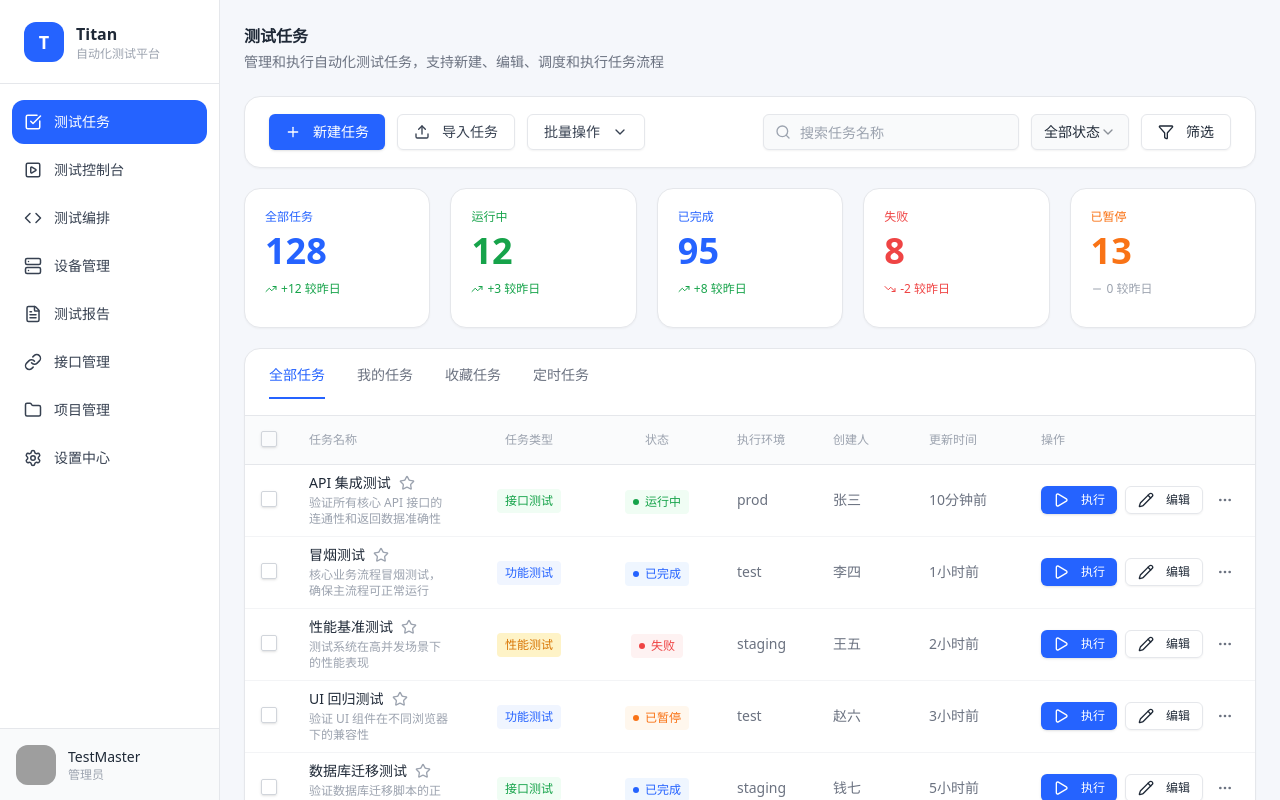
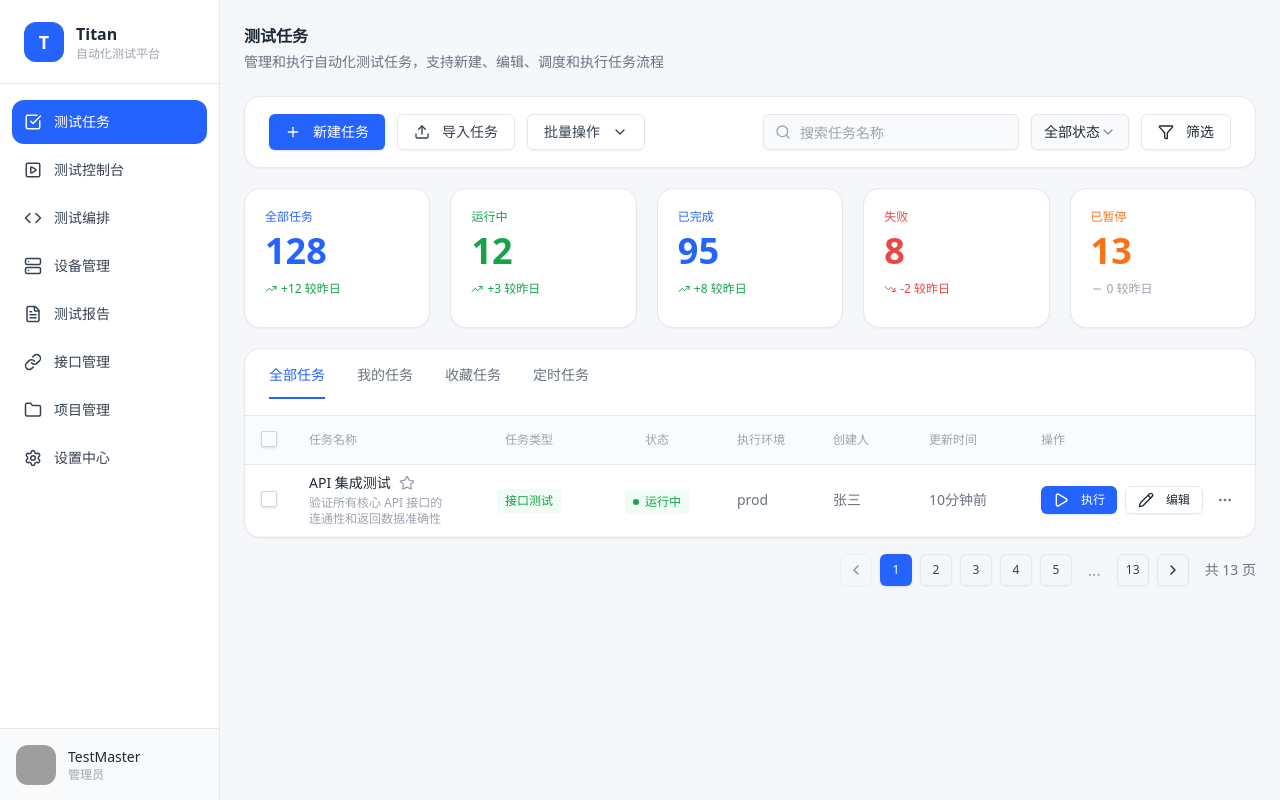
Before and after one commit to lihaichao110/Titan, a React (Vite) app: page / in a window 1280 px wide. Built offline with nearby package versions, Linux system fonts and the light colour scheme; grey boxes are pictures that could not be loaded; what @radix-ui/themes would draw is missing.

Commit message:
feat: 支持任务驱动的 PC Web 自动化逐字输入

```diff
--- a/src/pages/tasks/TasksPage.tsx
+++ b/src/pages/tasks/TasksPage.tsx
@@ -4,7 +4,8 @@ import { ActionToolbar } from "./components/ActionToolbar";
 import { StatsCards } from "./components/StatsCards";
 import { TaskList } from "./components/TaskList";
 import { Pagination } from "./components/Pagination";
-import { statsCardsData, mockTasks } from "./data/mockData";
+import { tasksData } from "./data";
+import { statsCardsData } from "./data/mockData";
 
 export function TasksPage() {
   const [activeTab, setActiveTab] = useState("all");
@@ -19,7 +20,7 @@ export function TasksPage() {
       <TaskList
         activeTab={activeTab}
         onTabChange={setActiveTab}
-        tasks={mockTasks}
+        tasks={tasksData}
       />
       <Pagination
         currentPage={currentPage}
--- /dev/null
+++ b/src/pages/tasks/data/index.ts
@@ -0,0 +1,5 @@
+import type { Task } from "@/types/tasks";
+import { pcWebTask } from "./pcWebTask";
+
+// 任务页统一数据出口，后续新增任务时只需要追加到这个数组。
+export const tasksData: Task[] = [pcWebTask];
--- a/src/pages/tasks/data/mockData.ts
+++ b/src/pages/tasks/data/mockData.ts
@@ -1,4 +1,4 @@
-import type { StatsCardData, Task } from "@/types/tasks";
+import type { StatsCardData } from "@/types/tasks";
 
 export const statsCardsData: StatsCardData[] = [
   {
@@ -37,86 +37,3 @@ export const statsCardsData: StatsCardData[] = [
     color: 'orange',
   },
 ];
-
-export const mockTasks: Task[] = [
-  {
-    id: '1',
-    name: 'API 集成测试',
-    description: '验证所有核心 API 接口的连通性和返回数据准确性',
-    type: '接口测试',
-    status: 'running',
-    environment: 'prod',
-    creator: '张三',
-    updatedAt: '10分钟前',
-  },
-  {
-    id: '2',
-    name: '冒烟测试',
-    description: '核心业务流程冒烟测试，确保主流程可正常运行',
-    type: '功能测试',
-    status: 'completed',
-    environment: 'test',
-    creator: '李四',
-    updatedAt: '1小时前',
-  },
-  {
-    id: '3',
-    name: '性能基准测试',
-    description: '测试系统在高并发场景下的性能表现',
-    type: '性能测试',
-    status: 'failed',
-    environment: 'staging',
-    creator: '王五',
-    updatedAt: '2小时前',
-  },
-  {
-    id: '4',
-    name: 'UI 回归测试',
-    description: '验证 UI 组件在不同浏览器下的兼容性',
-    type: '功能测试',
-    status: 'paused',
-    environment: 'test',
-    creator: '赵六',
-    updatedAt: '3小时前',
-  },
-  {
-    id: '5',
-    name: '数据库迁移测试',
-    description: '验证数据库迁移脚本的正确性和回滚方案',
-    type: '接口测试',
-    status: 'completed',
-    environment: 'staging',
-    creator: '钱七',
-    updatedAt: '5小时前',
-  },
-  {
-    id: '6',
-    name: '安全漏洞扫描',
-    description: '自动化安全扫描，检测常见 Web 安全漏洞',
-    type: '性能测试',
-    status: 'running',
-    environment: 'prod',
-    creator: '孙八',
-    updatedAt: '30分钟前',
-  },
-  {
-    id: '7',
-    name: '支付流程测试',
-    description: '完整的支付链路测试，包括多个支付渠道',
-    type: '功能测试',
-    status: 'completed',
-    environment: 'test',
-    creator: '周九',
-    updatedAt: '1天前',
-  },
-  {
-    id: '8',
-    name: '消息队列测试',
-    description: '验证消息队列的可靠性和顺序性',
-    type: '接口测试',
-    status: 'failed',
-    environment: 'staging',
-    creator: '吴十',
-    updatedAt: '2天前',
-  },
-];
--- /dev/null
+++ b/src/pages/tasks/data/pcWebTask.ts
@@ -0,0 +1,79 @@
+import type { Task } from "@/types/tasks";
+import type { PcWebLocator, PcWebStep } from "@/types/test-control";
+
+const usernameLocators: PcWebLocator[] = [
+  { type: "css", value: "input.ant-input[type='text']" },
+  { type: "placeholder", value: "用户名" },
+  { type: "placeholder", value: "邮箱" },
+];
+
+const passwordLocators: PcWebLocator[] = [
+  { type: "css", value: "input.ant-input[type='password']" },
+  { type: "css", value: "input[type='password']" },
+  { type: "placeholder", value: "密码" },
+];
+
+// 前端步骤数据直接描述动作和定位器，供任务列表和 PC Web 执行器复用。
+export const defaultSteps: PcWebStep[] = [
+  {
+    step: 1,
+    name: "加载登录页",
+    kind: "assert",
+    action: "assertVisible",
+    locators: usernameLocators,
+    instruction:
+      "校验 CodeVortex 登录页已经加载完成，页面上能看到用户名输入框",
+  },
+  {
+    step: 2,
+    name: "输入账号",
+    kind: "act",
+    action: "fill",
+    locators: usernameLocators,
+    value: "test_user",
+    instruction: "在登录页输入测试账号 test_user",
+  },
+  {
+    step: 3,
+    name: "输入密码",
+    kind: "act",
+    action: "fill",
+    locators: passwordLocators,
+    value: "test_password",
+    instruction: "在登录页输入测试密码",
+  },
+  {
+    step: 4,
+    name: "点击登录",
+    kind: "act",
+    action: "click",
+    locators: [
+      { type: "css", value: ".submit-btn" },
+      { type: "css", value: "button.submit-btn" },
+      { type: "css", value: "button[type='submit']" },
+      { type: "text", value: "登录" },
+    ],
+    instruction: "点击登录按钮提交表单",
+  },
+  {
+    step: 5,
+    name: "验证进入后台首页",
+    kind: "assert",
+    action: "assertText",
+    value: "创作平台",
+    timeoutMs: 20000,
+    instruction: "登录后已经进入 CodeVortex 后台首页",
+  },
+];
+
+export const pcWebTask: Task = {
+  id: "1",
+  name: "API 集成测试",
+  description: "验证所有核心 API 接口的连通性和返回数据准确性",
+  type: "接口测试",
+  status: "running",
+  environment: "prod",
+  creator: "张三",
+  updatedAt: "10分钟前",
+  data: defaultSteps,
+};
--- a/src/scripts/pc-web-runner.mjs
+++ b/src/scripts/pc-web-runner.mjs
@@ -117,7 +117,7 @@ async function findVisibleBaiduSearchInput(page) {
 async function runBaiduSearch(page) {
   await assertNoBaiduCaptcha(page);
   const searchInput = await findVisibleBaiduSearchInput(page);
-  await searchInput.fill('今日新闻');
+  await searchInput.pressSequentially('今日新闻', { delay: 80 });
   await Promise.all([
     page.waitForURL(/baidu\.com\/s|wd=%E4%BB%8A%E6%97%A5%E6%96%B0%E9%97%BB/, { timeout: 15000 }).catch(() => {}),
     searchInput.press('Enter'),
--- a/src/types/tasks.ts
+++ b/src/types/tasks.ts
@@ -1,3 +1,5 @@
+import type { PcWebStep } from "@/types/test-control";
+
 // 任务页共享类型：任务数据、统计卡片数据和页面组件 props 都从这里导出。
 /** 任务列表中支持展示和筛选的测试任务类型。 */
 export type TaskType =
@@ -37,6 +39,8 @@ export interface Task {
   creator: string;
   /** 最近更新时间，直接用于列表展示。 */
   updatedAt: string;
+  /** 任务内部执行数据，当前用于保存 PC Web 自动化步骤。 */
+  data: PcWebStep[];
 }
 
 /** 任务页顶部统计卡片的展示数据。 */
```
Also changed, not shown: src/pages/test-control/components/PcWebRunnerPanel.tsx (+34 -85 lines), 1 other file (tests, documents, lock files or other folders).
